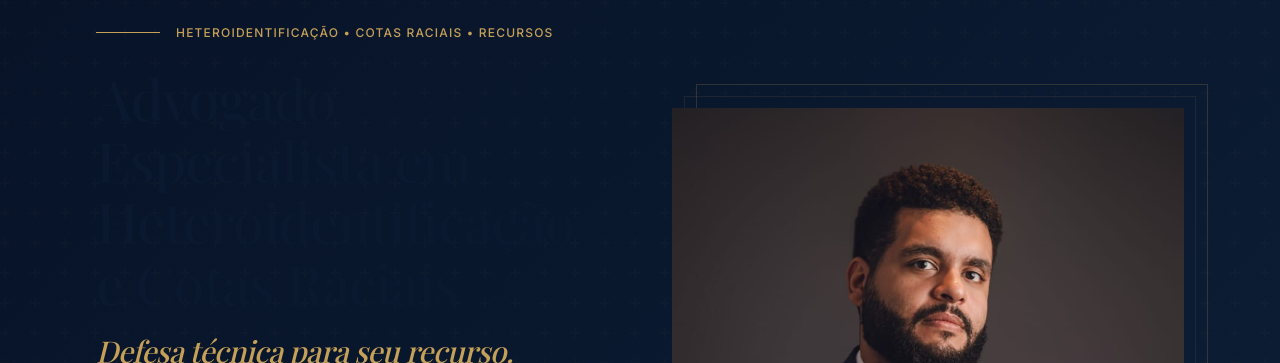
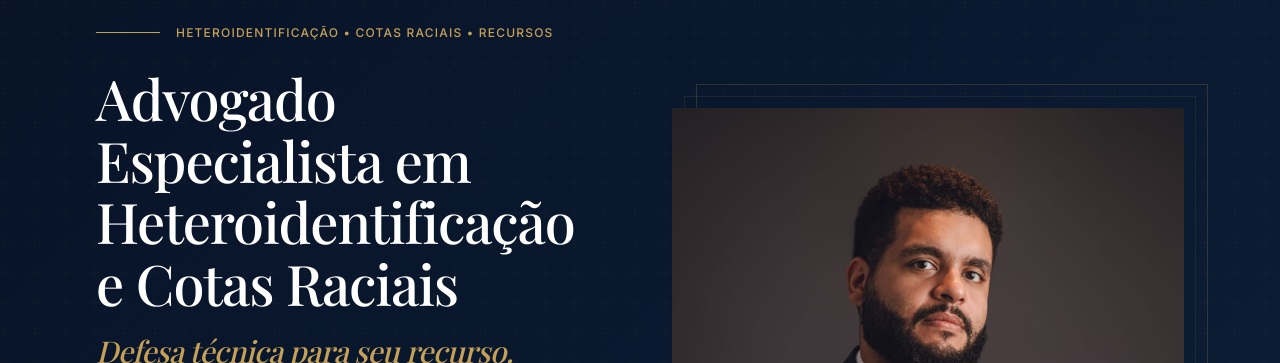
Before and after one commit to ViniciusGavioli/marcelo-colen-site, a Next.js app: page /cotas in a window 1280 px wide. Shown: the part 232-595 px from the top of the page. Built offline with nearby package versions, Linux system fonts and the light colour scheme; no server answers; a web font is replaced by a local one.

Commit message:
fix: contraste H1 LP cotas (branco inline style)

```diff
--- a/src/components/landing/cotas/cotas-hero.tsx
+++ b/src/components/landing/cotas/cotas-hero.tsx
@@ -73,12 +73,13 @@ export function CotasHero() {
             {/* Main Headline - H1 com keyword forte */}
             <div className="space-y-3">
               <h1
-                className="font-serif text-3xl sm:text-4xl lg:text-5xl xl:text-5xl font-semibold leading-tight text-white"
+                className="font-serif text-3xl sm:text-4xl lg:text-5xl xl:text-5xl font-semibold leading-tight relative z-20"
+                style={{ color: '#FFFFFF' }}
               >
                 {hero.headline}
               </h1>
               <p
-                className="font-serif text-xl sm:text-2xl lg:text-3xl italic"
+                className="font-serif text-xl sm:text-2xl lg:text-3xl italic relative z-20"
                 style={{ color: '#C5A059' }}
               >
                 {hero.headlineHighlight}
```
